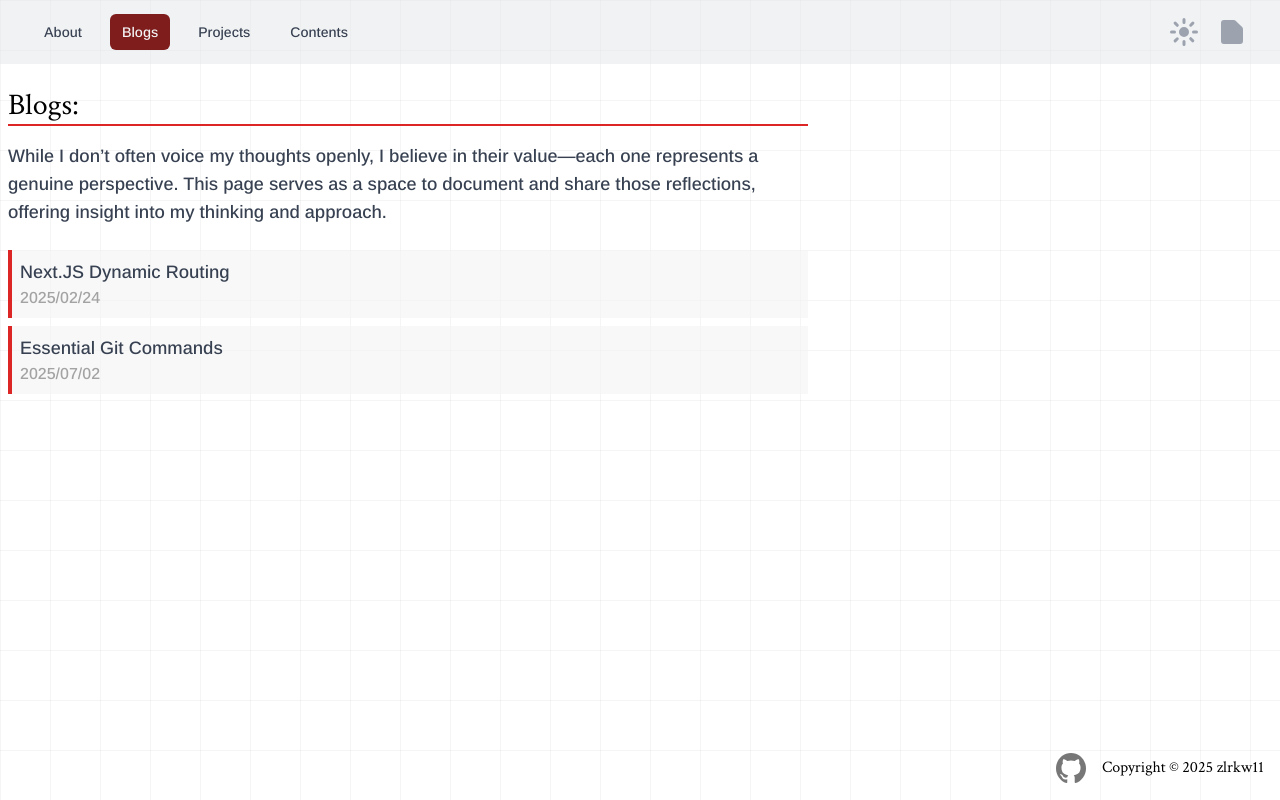
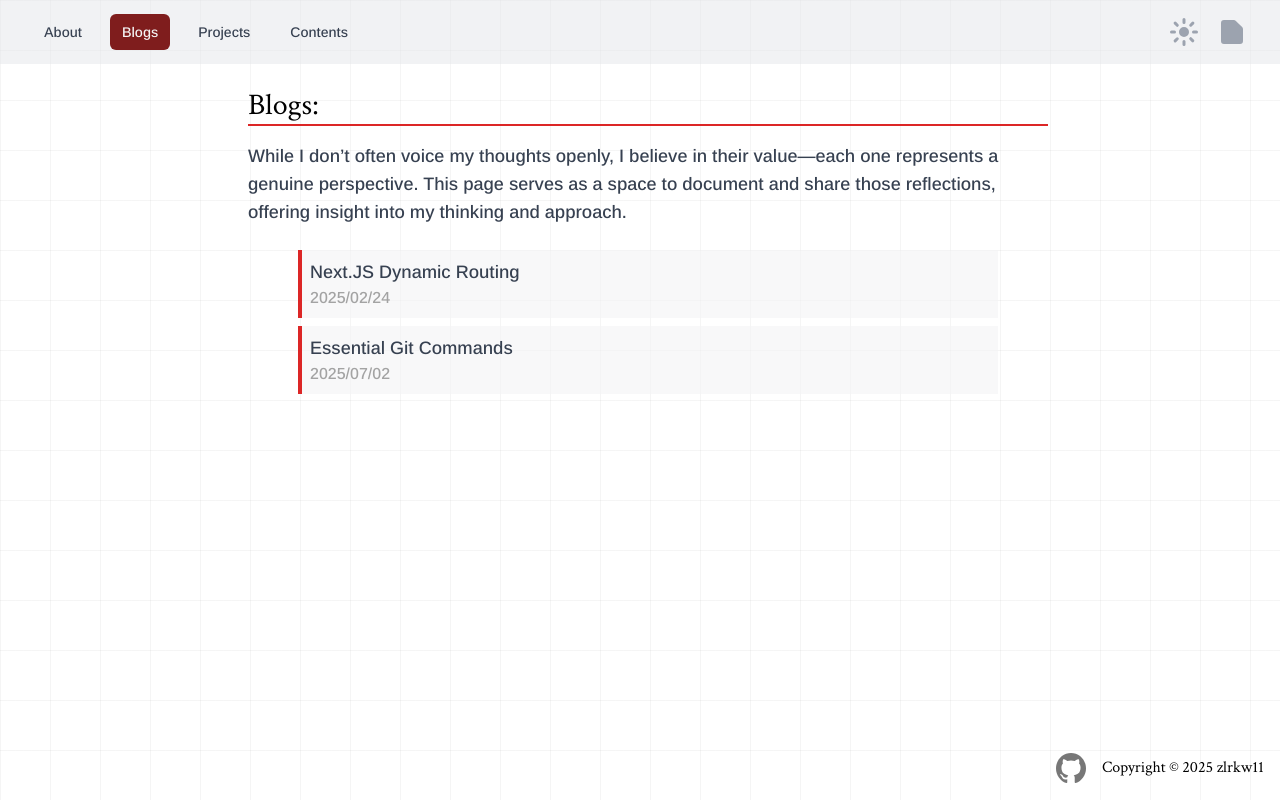
Before and after one commit to zlrkw11/zl-v2, a Next.js app: page /blogs in a window 1280 px wide. Built offline with nearby package versions, Linux system fonts and the light colour scheme.

Commit message:
fix: blog page layout

```diff
--- a/app/blogs/page.tsx
+++ b/app/blogs/page.tsx
@@ -16,9 +16,9 @@ const Blogs = async () => {
 
   return (
     <div
-      className={`flex flex-col md:w-[800px] gap-4 text-gray-700  m-2 animate-slide-down`}
+      className={`flex flex-col w-full items-center gap-4 text-gray-700  m-2 animate-slide-down`}
     >
-      <div className="md:min-w-[700px] flex flex-col justify-start">
+      <div className="md:min-w-[800px] flex flex-col justify-start">
         <h1 className="text-3xl md:min-w-[800px] text-black border-b-red-600 dark:text-neutral-300 border-b-2 mr-auto">
           Blogs:
         </h1>
```
